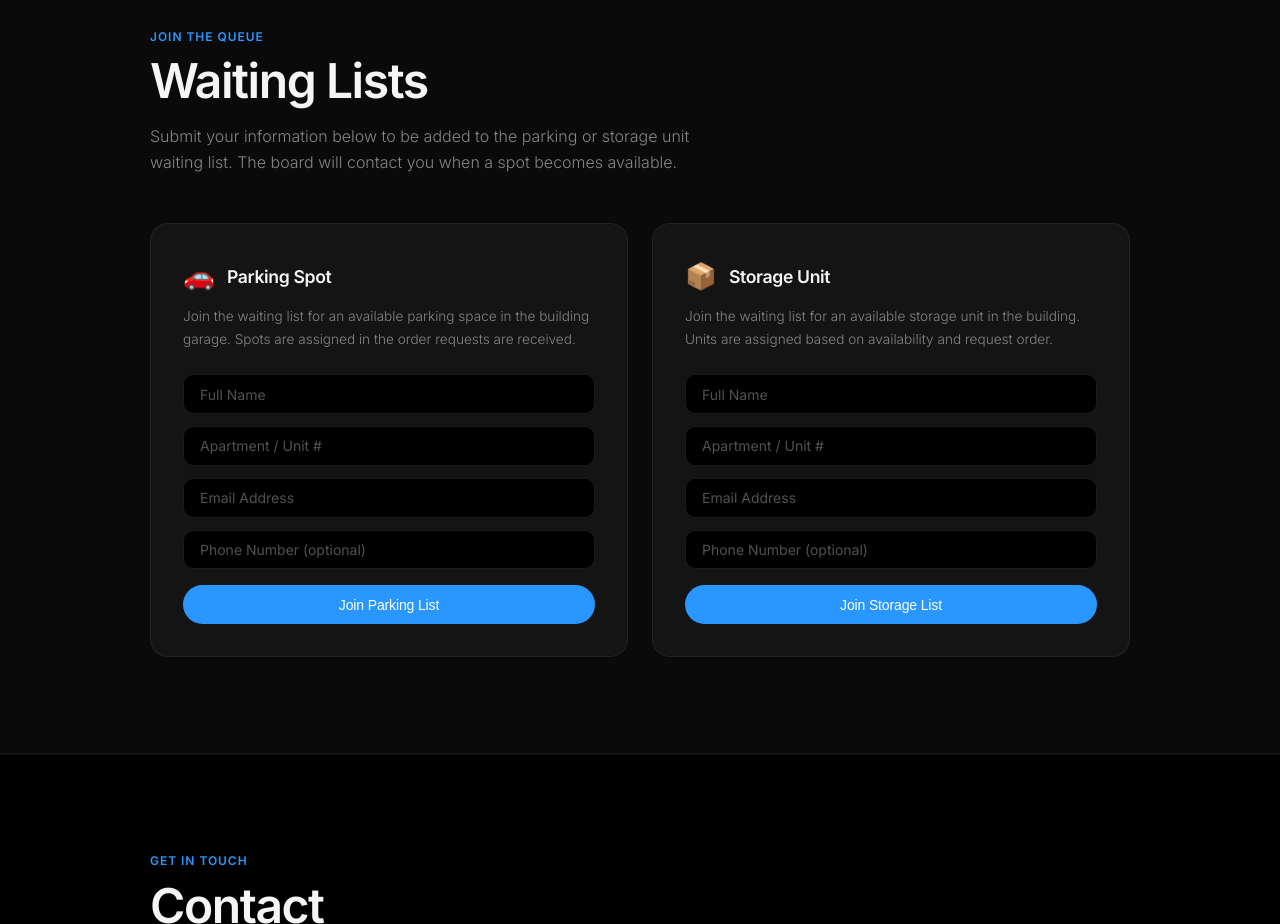
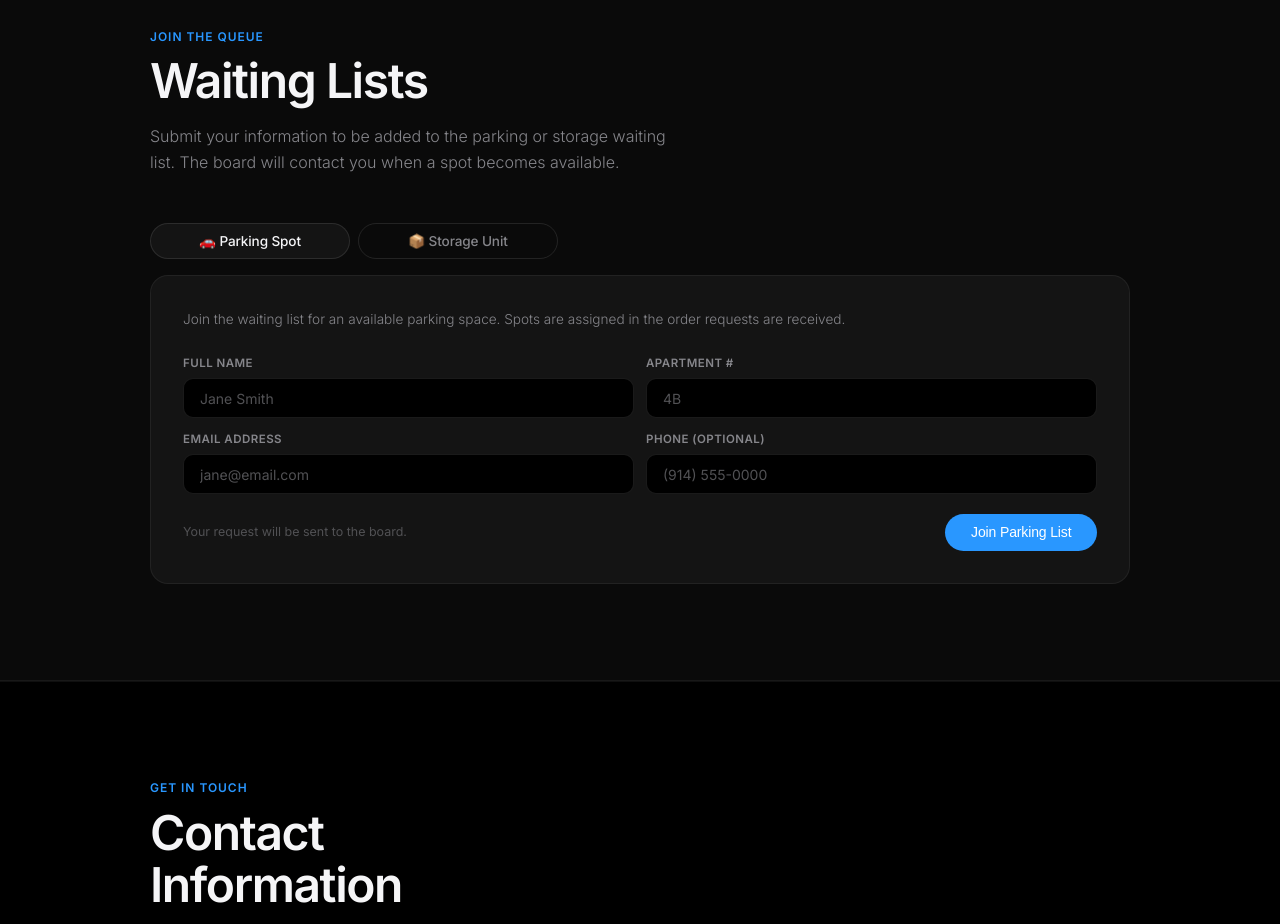
Before and after one commit to 555Mclean/555McleanPortal, a plain HTML site: page index.html in a window 1280 px wide. Shown: the part 3240-4164 px from the top of the page. Drawn offline with Linux system fonts and the light colour scheme.

Commit message:
Refactor waitlist HTML structure and styles

```diff
--- a/index.html
+++ b/index.html
@@ -494,39 +494,45 @@
     }
     #waitlist .inner { max-width: 980px; margin: 0 auto; }
 
-    .waitlist-grid {
-      display: grid;
-      grid-template-columns: repeat(auto-fit, minmax(300px, 1fr));
-      gap: 1.5rem;
-      margin-top: 3rem;
+    .wl-tabs {
+      display: flex;
+      gap: 8px;
+      margin-top: 2.5rem;
+      margin-bottom: 1rem;
     }
 
-    .waitlist-card {
+    .wl-tab-btn {
+      flex: 1;
+      max-width: 200px;
+      padding: 0.55rem 1.2rem;
+      border-radius: 980px;
+      border: 1px solid var(--border);
+      background: transparent;
+      color: var(--text-secondary);
+      font-size: 0.85rem;
+      font-weight: 500;
+      font-family: inherit;
+      cursor: pointer;
+      letter-spacing: -0.01em;
+      transition: background 0.2s, color 0.2s, border-color 0.2s;
+    }
+    .wl-tab-btn.active {
+      background: var(--bg-card);
+      color: var(--text);
+      border-color: var(--border);
+    }
+    .wl-tab-btn:not(.active):hover { color: var(--text); }
+
+    .wl-panel {
       background: var(--bg-card);
       border: 1px solid var(--border-light);
       border-radius: 18px;
       padding: 2rem;
+      display: none;
     }
+    .wl-panel.active { display: block; }
 
-    .waitlist-card-header {
-      display: flex;
-      align-items: center;
-      gap: 0.75rem;
-      margin-bottom: 0.5rem;
-    }
-
-    .waitlist-card-header .icon {
-      font-size: 1.6rem;
-    }
-
-    .waitlist-card h3 {
-      font-size: 1.1rem;
-      font-weight: 600;
-      letter-spacing: -0.02em;
-      color: var(--text);
-    }
-
-    .waitlist-card .card-desc {
+    .wl-panel-desc {
       font-size: 0.85rem;
       color: var(--text-secondary);
       font-weight: 300;
@@ -534,9 +540,26 @@
       margin-bottom: 1.5rem;
     }
 
-    .wl-form { display: flex; flex-direction: column; gap: 0.75rem; }
+    .wl-field-row {
+      display: grid;
+      grid-template-columns: 1fr 1fr;
+      gap: 0.75rem;
+      margin-bottom: 0.75rem;
+    }
+    .wl-field-row.full { grid-template-columns: 1fr; }
 
-    .wl-form input {
+    .wl-field label {
+      display: block;
+      font-size: 0.72rem;
+      font-weight: 600;
+      letter-spacing: 0.04em;
+      text-transform: uppercase;
+      color: var(--text-secondary);
+      margin-bottom: 0.35rem;
+    }
+
+    .wl-field input {
+      width: 100%;
       background: var(--bg);
       border: 1px solid var(--border);
       border-radius: 10px;
@@ -546,32 +569,65 @@
       color: var(--text);
       outline: none;
       transition: border-color 0.2s;
-      width: 100%;
     }
-    .wl-form input::placeholder { color: var(--text-tertiary); }
-    .wl-form input:focus { border-color: var(--blue); }
+    .wl-field input::placeholder { color: var(--text-tertiary); }
+    .wl-field input:focus { border-color: var(--blue); }
 
-    .wl-form .btn-primary {
-      margin-top: 0.25rem;
-      width: 100%;
-      text-align: center;
+    .wl-submit-row {
+      display: flex;
+      align-items: center;
+      justify-content: space-between;
+      margin-top: 1.25rem;
+      flex-wrap: wrap;
+      gap: 0.75rem;
+    }
+
+    .wl-submit-row .btn-primary {
       font-size: 0.875rem;
-      padding: 0.7rem 1rem;
+      padding: 0.65rem 1.6rem;
+    }
+
+    .wl-error {
+      font-size: 0.78rem;
+      color: #ff6b6b;
+      margin-top: 0.75rem;
+      display: none;
     }
 
     .wl-success {
       display: none;
       text-align: center;
-      padding: 1.5rem 0 0.5rem;
+      padding: 2rem 1rem;
     }
-    .wl-success .check { font-size: 2rem; margin-bottom: 0.5rem; }
+    .wl-success-icon {
+      width: 44px;
+      height: 44px;
+      border-radius: 50%;
+      background: rgba(41,151,255,0.12);
+      display: flex;
+      align-items: center;
+      justify-content: center;
+      margin: 0 auto 1rem;
+      font-size: 1.2rem;
+    }
+    .wl-success h4 {
+      font-size: 1rem;
+      font-weight: 600;
+      color: var(--text);
+      margin-bottom: 0.4rem;
+      letter-spacing: -0.02em;
+    }
     .wl-success p {
-      font-size: 0.87rem;
+      font-size: 0.85rem;
       color: var(--text-secondary);
       font-weight: 300;
       line-height: 1.6;
     }
-    .wl-success strong { color: var(--text); font-weight: 500; }
+
+    @media (max-width: 540px) {
+      .wl-field-row { grid-template-columns: 1fr; }
+      .wl-tab-btn { max-width: none; }
+    }
 
     /* ── MOBILE ── */
     @media (max-width: 680px) {
@@ -724,51 +780,87 @@
     <div class="inner">
       <div class="section-eyebrow">Join the Queue</div>
       <h2 class="section-title">Waiting Lists</h2>
-      <p class="section-sub">Submit your information below to be added to the parking or storage unit waiting list. The board will contact you when a spot becomes available.</p>
+      <p class="section-sub">Submit your information to be added to the parking or storage waiting list. The board will contact you when a spot becomes available.</p>
 
-      <div class="waitlist-grid">
+      <div class="wl-tabs">
+        <button class="wl-tab-btn active" onclick="switchWLTab('parking', this)">🚗 Parking Spot</button>
+        <button class="wl-tab-btn" onclick="switchWLTab('storage', this)">📦 Storage Unit</button>
+      </div>
 
-        <!-- Parking -->
-        <div class="waitlist-card fade-in">
-          <div class="waitlist-card-header">
-            <span class="icon">🚗</span>
-            <h3>Parking Spot</h3>
+      <!-- Parking Panel -->
+      <div class="wl-panel active" id="wl-panel-parking">
+        <div id="parking-form">
+          <p class="wl-panel-desc">Join the waiting list for an available parking space. Spots are assigned in the order requests are received.</p>
+          <div class="wl-field-row">
+            <div class="wl-field">
+              <label for="p-name">Full Name</label>
+              <input type="text" id="p-name" placeholder="Jane Smith" />
+            </div>
+            <div class="wl-field">
+              <label for="p-unit">Apartment #</label>
+              <input type="text" id="p-unit" placeholder="4B" />
+            </div>
           </div>
-          <p class="card-desc">Join the waiting list for an available parking space in the building garage. Spots are assigned in the order requests are received.</p>
-          <div class="wl-form" id="parking-form">
-            <input type="text"  id="p-name"  placeholder="Full Name" required />
-            <input type="text"  id="p-unit"  placeholder="Apartment / Unit #" required />
-            <input type="email" id="p-email" placeholder="Email Address" required />
-            <input type="tel"   id="p-phone" placeholder="Phone Number (optional)" />
+          <div class="wl-field-row">
+            <div class="wl-field">
+              <label for="p-email">Email Address</label>
+              <input type="email" id="p-email" placeholder="jane@email.com" />
+            </div>
+            <div class="wl-field">
+              <label for="p-phone">Phone (optional)</label>
+              <input type="tel" id="p-phone" placeholder="(914) 555-0000" />
+            </div>
+          </div>
+          <div class="wl-submit-row">
+            <span style="font-size:0.78rem;color:var(--text-tertiary);">Your request will be sent to the board.</span>
             <button class="btn-primary" onclick="submitWaitlist('parking')">Join Parking List</button>
           </div>
-          <div class="wl-success" id="parking-success">
-            <div class="check">✅</div>
-            <p><strong>You're on the list!</strong><br>We've received your request for a parking spot. The board will reach out when one becomes available.</p>
+          <div class="wl-error" id="parking-error">Please fill in your name, apartment number, and a valid email address.</div>
+        </div>
+        <div class="wl-success" id="parking-success">
+          <div class="wl-success-icon">✓</div>
+          <h4>You're on the list!</h4>
+          <p>Your parking spot request has been received.<br>The board will reach out when one becomes available.</p>
+        </div>
+      </div>
+
+      <!-- Storage Panel -->
+      <div class="wl-panel" id="wl-panel-storage">
+        <div id="storage-form">
+          <p class="wl-panel-desc">Join the waiting list for an available storage unit. Units are assigned based on availability and request order.</p>
+          <div class="wl-field-row">
+            <div class="wl-field">
+              <label for="s-name">Full Name</label>
+              <input type="text" id="s-name" placeholder="Jane Smith" />
+            </div>
+            <div class="wl-field">
+              <label for="s-unit">Apartment #</label>
+              <input type="text" id="s-unit" placeholder="4B" />
+            </div>
           </div>
-        </div>
-
-        <!-- Storage -->
-        <div class="waitlist-card fade-in">
-          <div class="waitlist-card-header">
-            <span class="icon">📦</span>
-            <h3>Storage Unit</h3>
+          <div class="wl-field-row">
+            <div class="wl-field">
+              <label for="s-email">Email Address</label>
+              <input type="email" id="s-email" placeholder="jane@email.com" />
+            </div>
+            <div class="wl-field">
+              <label for="s-phone">Phone (optional)</label>
+              <input type="tel" id="s-phone" placeholder="(914) 555-0000" />
+            </div>
           </div>
-          <p class="card-desc">Join the waiting list for an available storage unit in the building. Units are assigned based on availability and request order.</p>
-          <div class="wl-form" id="storage-form">
-            <input type="text"  id="s-name"  placeholder="Full Name" required />
-            <input type="text"  id="s-unit"  placeholder="Apartment / Unit #" required />
-            <input type="email" id="s-email" placeholder="Email Address" required />
-            <input type="tel"   id="s-phone" placeholder="Phone Number (optional)" />
+          <div class="wl-submit-row">
+            <span style="font-size:0.78rem;color:var(--text-tertiary);">Your request will be sent to the board.</span>
             <button class="btn-primary" onclick="submitWaitlist('storage')">Join Storage List</button>
           </div>
-          <div class="wl-success" id="storage-success">
-            <div class="check">✅</div>
-            <p><strong>You're on the list!</strong><br>We've received your request for a storage unit. The board will reach out when one becomes available.</p>
-          </div>
+          <div class="wl-error" id="storage-error">Please fill in your name, apartment number, and a valid email address.</div>
         </div>
+        <div class="wl-success" id="storage-success">
+          <div class="wl-success-icon">✓</div>
+          <h4>You're on the list!</h4>
+          <p>Your storage unit request has been received.<br>The board will reach out when one becomes available.</p>
+        </div>
+      </div>
 
-      </div>
     </div>
   </div>
 
@@ -817,32 +909,39 @@
 
     document.querySelectorAll('.fade-in').forEach(el => observer.observe(el));
 
+    function switchWLTab(type, btn) {
+      document.querySelectorAll('.wl-tab-btn').forEach(b => b.classList.remove('active'));
+      document.querySelectorAll('.wl-panel').forEach(p => p.classList.remove('active'));
+      btn.classList.add('active');
+      document.getElementById('wl-panel-' + type).classList.add('active');
+    }
+
     function submitWaitlist(type) {
       const prefix = type === 'parking' ? 'p' : 's';
-      const name  = document.getElementById(`${prefix}-name`).value.trim();
-      const unit  = document.getElementById(`${prefix}-unit`).value.trim();
-      const email = document.getElementById(`${prefix}-email`).value.trim();
+      const name  = document.getElementById(prefix + '-name').value.trim();
+      const unit  = document.getElementById(prefix + '-unit').value.trim();
+      const email = document.getElementById(prefix + '-email').value.trim();
+      const phone = document.getElementById(prefix + '-phone').value.trim();
+      const errorEl = document.getElementById(type + '-error');
 
-      if (!name || !unit || !email) {
-        alert('Please fill in your name, unit number, and email address.');
-        return;
-      }
-      if (!/^[^\s@]+@[^\s@]+\.[^\s@]+$/.test(email)) {
-        alert('Please enter a valid email address.');
-        return;
-      }
+      const valid = name && unit && email && /^[^\s@]+@[^\s@]+\.[^\s@]+$/.test(email);
+      errorEl.style.display = valid ? 'none' : 'block';
+      if (!valid) return;
 
-      const phone = document.getElementById(`${prefix}-phone`).value.trim();
-      const label = type === 'parking' ? 'Parking Spot' : 'Storage Unit';
-      const subject = encodeURIComponent(`Waiting List Request – ${label}`);
-      const body = encodeURIComponent(
-        `Waiting List: ${label}\n\nName: ${name}\nApartment: ${unit}\nEmail: ${email}${phone ? '\nPhone: ' + phone : ''}`
+      const label   = type === 'parking' ? 'Parking Spot' : 'Storage Unit';
+      const subject = encodeURIComponent('Waiting List Request – ' + label);
+      const body    = encodeURIComponent(
+        'Waiting List: ' + label +
+        '\n\nName: ' + name +
+        '\nApartment: ' + unit +
+        '\nEmail: ' + email +
+        (phone ? '\nPhone: ' + phone : '')
       );
 
-      window.location.href = `mailto:board@example.com?subject=${subject}&body=${body}`;
+      window.location.href = 'mailto:board@example.com?subject=' + subject + '&body=' + body;
 
-      document.getElementById(`${type}-form`).style.display = 'none';
-      document.getElementById(`${type}-success`).style.display = 'block';
+      document.getElementById(type + '-form').style.display = 'none';
+      document.getElementById(type + '-success').style.display = 'block';
     }
   </script>
 
```
